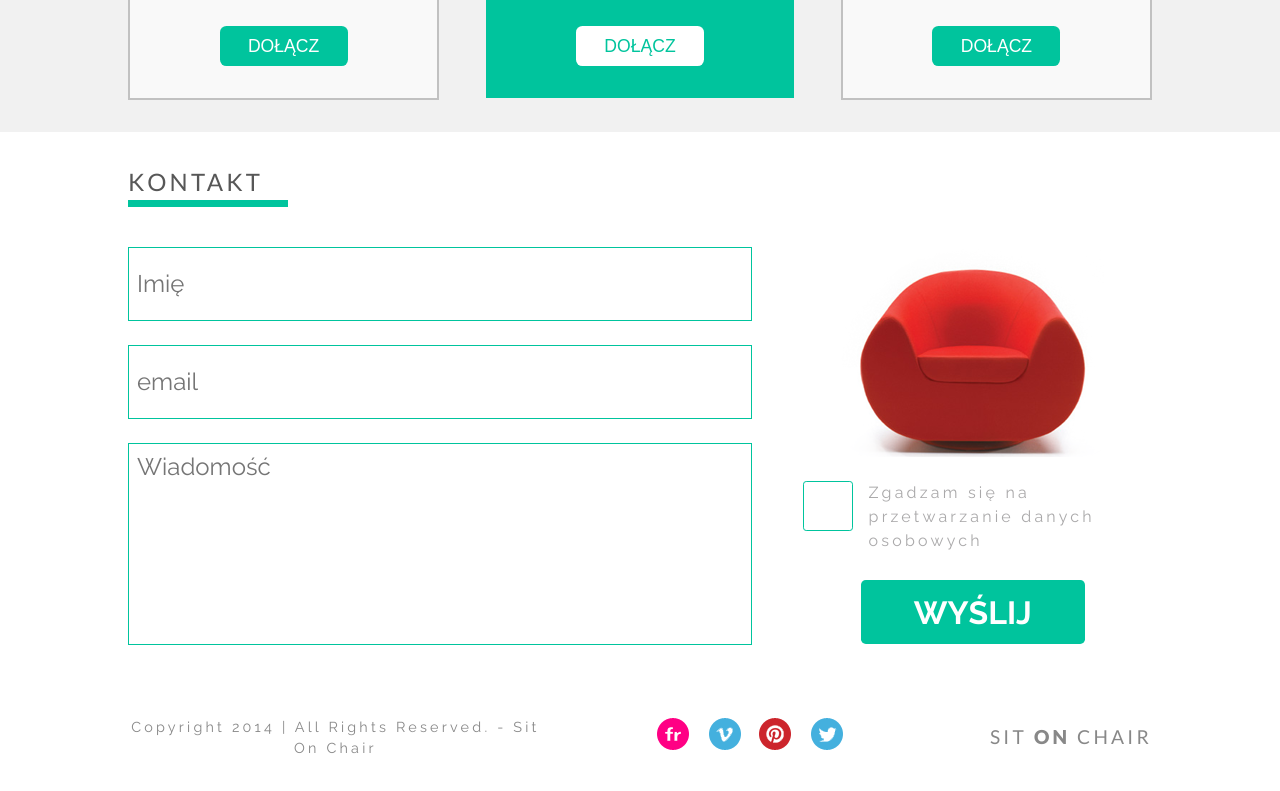
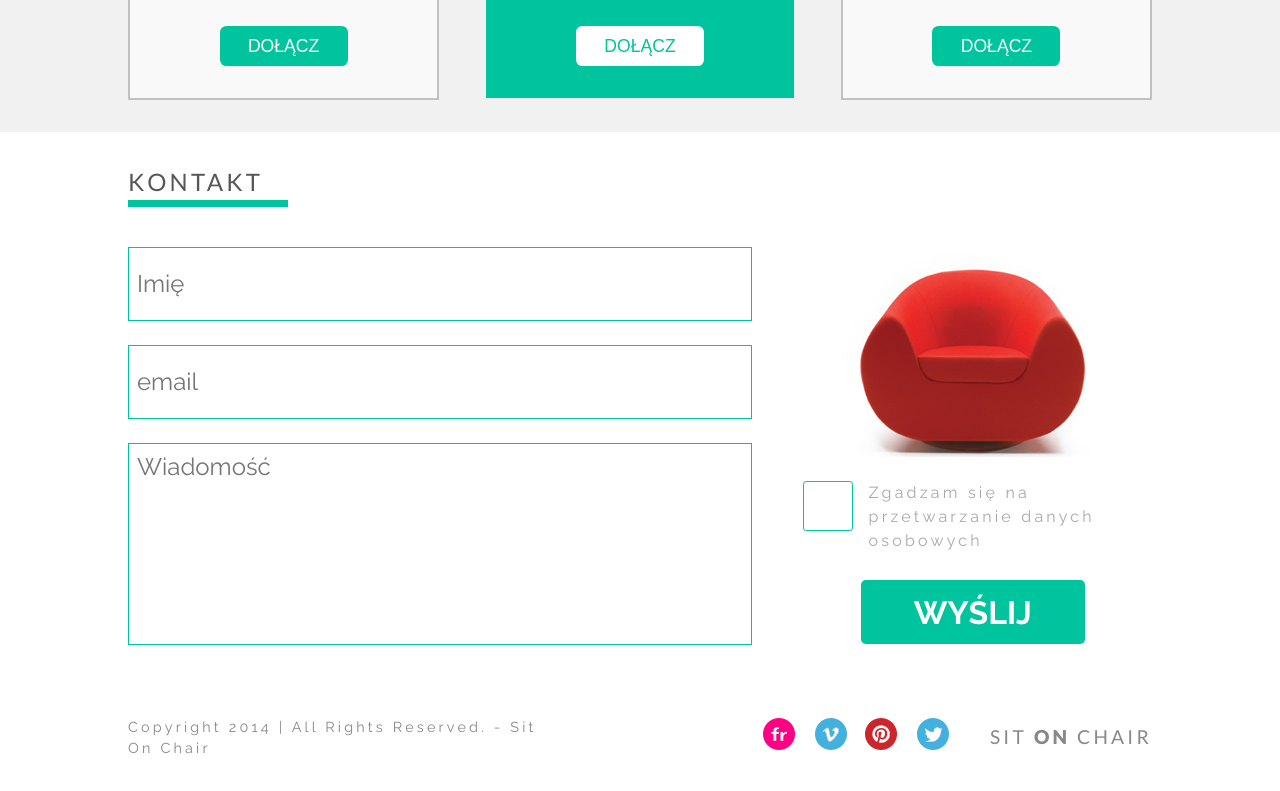
Before and after one commit to jezyk2796/newSitOnChair, a website: page src/index.html in a window 1280 px wide. Shown: the part 1444-2235 px from the top of the page. Drawn offline with Linux system fonts and the light colour scheme.

Commit message:
RWD finished

```diff
--- a/src/scss/partials/_footer.scss
+++ b/src/scss/partials/_footer.scss
@@ -42,6 +42,10 @@ footer {
             align-items: center;
             justify-content: space-between;
 
+            p {
+                text-align: left;
+            }
+
             h6 {
                 padding: 0;
                 width: 30rem;
@@ -50,6 +54,7 @@ footer {
 
             .social-icons {
                 margin: 0;
+                justify-content: flex-end;
             }
         }
     }
```
Also changed, not shown: src/css/style.css.
